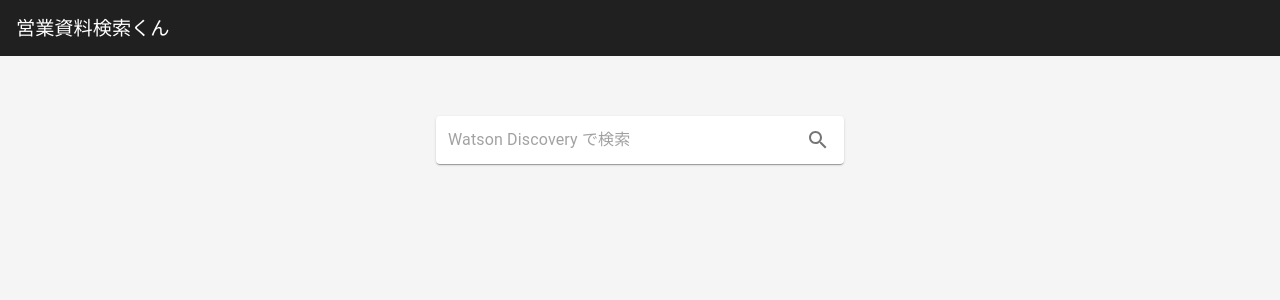
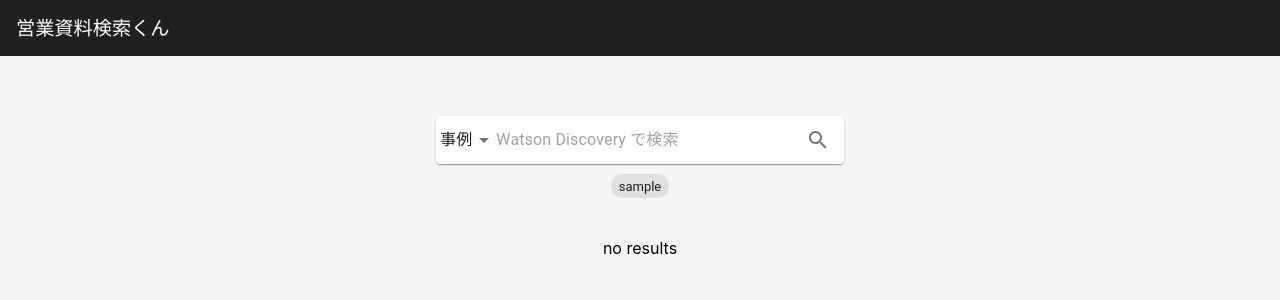
Before and after one commit to cloud-native-garage-method-japan-cohort/pisces-search-app-web, a React (Create React App) app: page / in a window 1280 px wide. Shown: the top 300 px of the page. Built offline with nearby package versions, Linux system fonts and the light colour scheme.

Commit message:
searchbox and searchresult

```diff
--- a/package.json
+++ b/package.json
@@ -13,6 +13,7 @@
     "react-dom": "^17.0.2",
     "react-router-dom": "^5.2.0",
     "react-scripts": "4.0.3",
+    "react-truncate": "^2.4.0",
     "web-vitals": "^1.1.2"
   },
   "scripts": {
--- /dev/null
+++ b/src/components/searchBox/SearchBox.js
@@ -0,0 +1,124 @@
+import React, { useCallback, useState } from "react";
+import {
+  Chip,
+  IconButton,
+  MenuItem,
+  Paper,
+  Select,
+  TextField,
+  makeStyles,
+} from "@material-ui/core";
+import SearchIcon from "@material-ui/icons/Search";
+import { queryDiscovery } from "../../utils/index";
+
+const useStyles = makeStyles((theme) => ({
+  root: {
+    marginTop: "60px",
+    padding: "2px 4px",
+    display: "flex",
+    alignItems: "center",
+    justifyContent: "center",
+    width: 400,
+  },
+  input: {
+    marginLeft: theme.spacing(1),
+    flex: 1,
+  },
+  iconButton: {
+    padding: 10,
+  },
+  suggestions: {
+    paddingTop: 10,
+  },
+}));
+
+const SearchBox = (props) => {
+  const [sendText, setSendText] = useState("");
+  const [type, setType] = useState(1);
+  const [suggestions, setSuggestions] = useState(["sample"]);
+
+  const onClickSearch = useCallback(
+    async (event) => {
+      event.preventDefault();
+      const res = await queryDiscovery(sendText, type, 5);
+
+      /*
+      const allSuggestions = [];
+      for (let data in res.data) {
+        const concepts = data.concepts || [];
+        allSuggestions.concat(concepts.map((concept) => concept.name));
+      }
+      setSuggestions([...allSuggestions]);
+      */
+
+      props.onSearch(res.data);
+    },
+    [sendText, type, setSuggestions]
+  );
+  const onSubmitForm = useCallback(
+    (event) => {
+      onClickSearch(event);
+    },
+    [onClickSearch]
+  );
+  const onChangeTypeSelect = useCallback(
+    (event) => {
+      setType(event.target.value);
+    },
+    [setType]
+  );
+  const onChangeSearchText = useCallback(
+    (event) => {
+      setSendText(event.target.value);
+    },
+    [setSendText]
+  );
+
+  const classes = useStyles();
+
+  return (
+    <React.Fragment>
+      <form onSubmit={onSubmitForm}>
+        <Paper className={classes.root}>
+          <TextField
+            placeholder="Watson Discovery で検索"
+            InputProps={{
+              disableUnderline: true,
+              startAdornment: (
+                <Select
+                  labelId="demo-simple-select-label"
+                  id="demo-simple-select"
+                  value={type}
+                  onChange={onChangeTypeSelect}
+                  disableUnderline
+                >
+                  <MenuItem value={1}>事例</MenuItem>
+                  <MenuItem value={2}>ソリューション</MenuItem>
+                </Select>
+              ),
+              endAdornment: (
+                <IconButton
+                  type="button"
+                  className={classes.iconButton}
+                  aria-label="search"
+                  onClick={onClickSearch}
+                >
+                  <SearchIcon />
+                </IconButton>
+              ),
+            }}
+            onChange={onChangeSearchText}
+            fullWidth
+          />
+        </Paper>
+      </form>
+      <div className={classes.suggestions}>
+        {suggestions.map((suggest) => (
+          <Chip size="small" label={suggest} />
+        ))}
+      </div>
+    </React.Fragment>
+  );
+};
+
+export default SearchBox;
--- /dev/null
+++ b/src/components/searchResults/SearchResults.js
@@ -0,0 +1,60 @@
+import Truncate from "react-truncate";
+import { Paper, Grid, makeStyles, Chip } from "@material-ui/core";
+import React from "react";
+
+const useStyles = makeStyles((theme) => ({
+  grid: {
+    marginTop: "48px",
+    width: "100",
+  },
+  paper: {
+    textAlign: "left",
+    padding: "10px",
+  },
+  paperBorder: {
+    border: `3px solid #5898a7`,
+  },
+}));
+
+const SearchResults = (props) => {
+  const classes = useStyles();
+  //   console.log(props.results[0].concepts[0].name);
+  if (props.results.length < 1) {
+    return <div>no results</div>;
+  }
+
+  return (
+    <div style={{ width: "1000px" }}>
+      <Grid container>
+        最もおすすめの記事：
+        <Grid item xs={12}>
+          <Paper
+            className={[classes.paper, classes.paperBorder].join(" ")}
+            elevation={5}
+          >
+            <Truncate line={10} width={2400}>
+              {props.results[0].text}
+            </Truncate>
+          </Paper>
+        </Grid>
+      </Grid>
+      <Grid className={classes.grid} container spacing={2}>
+        {props.results.slice(1).map((result, i) => (
+          <Grid item xs>
+            <div style={{ textAlign: "left" }}>{i + 2}番目におすすめ</div>
+            <Paper className={classes.paper}>
+              <Truncate line={5} width={1000}>
+                {result.text}
+              </Truncate>
+            </Paper>
+            {result.concepts?.map((rc) => (
+              <Chip size="small" label={rc.name} />
+            ))}
+          </Grid>
+        ))}
+      </Grid>
+    </div>
+  );
+};
+
+export default SearchResults;
--- a/src/pages/Top.js
+++ b/src/pages/Top.js
@@ -1,83 +1,28 @@
-
-import React, {useState} from 'react';
-import Layout from '../components/layout/Layout';
-
-import { makeStyles, Grid, Container, IconButton, Paper, InputBase} from "@material-ui/core";
-import SearchIcon from '@material-ui/icons/Search';
-
-import { queryDiscovery }from '../utils/index';
-
-const useStyles = makeStyles((theme) => ({
-  root: {
-    marginTop: '60px',
-    padding: '2px 4px',
-    display: 'flex',
-    alignItems: 'center',
-    justifyContent: 'center',
-    width: 400,
-  },
-  input: {
-    marginLeft: theme.spacing(1),
-    flex: 1,
-  },
-  iconButton: {
-    padding: 10,
-  },
-  divider: {
-    height: 28,
-    width: '100%',
-    margin: 4,
-  },
-  grid: {
-    marginTop: '48px',
-    width: '100',
-  }
-}));
-
+import React, { useState } from "react";
+import { Box } from "@material-ui/core";
+import Layout from "../components/layout/Layout";
+import SearchBox from "../components/searchBox/SearchBox";
+import SearchResults from "../components/searchResults/SearchResults";
 
 const Top = () => {
-  const [sendText, setSendText] = useState('');
-  const [recvText, setRecvText] = useState('');
+  const [results, setResults] = useState([]);
 
-  const classes = useStyles();
-
-  const onPressQuery = async (event) => {
-    event.preventDefault();
-    const res = await queryDiscovery(sendText);
-    setRecvText(res.data.responseText);
-    console.log(res);
-    // setSendText('');
-  }
+  const onSearch = async (results) => {
+    console.log("results:");
+    console.log(results);
+    setResults([...results]);
+  };
 
   return (
     <Layout>
-      <form onSubmit={(e)=>{onPressQuery(e)}}>
-        <Paper className={classes.root}>
-          <InputBase
-            className={classes.input}
-            placeholder="Watson Discovery で検索"
-            inputProps={{ 'aria-label': 'search watson discovery' }}
-            onChange={(e)=>{setSendText(e.target.value)}}
-          />
-          <IconButton
-            type="button"
-            className={classes.iconButton}
-            aria-label="search"
-            onClick={(e) => onPressQuery(e)}
-          >
-            <SearchIcon />
-          </IconButton>
-        </Paper>
-      </form>
-      <Grid className={classes.grid}>
-        <Container>
-          <Grid>
-            {recvText}
-          </Grid>
-        </Container>
-      </Grid>
+      <Box paddingBottom={5}>
+        <SearchBox onSearch={onSearch} />
+      </Box>
+      {!results ? <Loading /> : <SearchResults results={results} />}
     </Layout>
-  )
-}
+  );
+};
+
+const Loading = () => <div>loading</div>;
 
 export default Top;
--- a/src/utils/index.js
+++ b/src/utils/index.js
@@ -1,19 +1,28 @@
-
-import axios from 'axios';
+import axios from "axios";
 
 const API_ENDPOINT = process.env.REACT_APP_API_BASE_URL;
 
 const api = axios.create({
   baseURL: API_ENDPOINT,
   headers: {
-    'Content-Type': 'application/json',
-    'X-Requested-With': 'XMLHttpRequest'
+    "Content-Type": "application/json",
+    "X-Requested-With": "XMLHttpRequest",
   },
-  responseType: 'json',
-})
+  responseType: "json",
+});
 
-export const queryDiscovery = async (searchText) => {
-  return await api.post('/discovery/search', {
-    searchText: searchText
-  })
-}
+export const queryDiscovery = async (searchText, type, itemNum = 5) => {
+  if (searchText.length < 1) {
+    return {
+      data: [],
+    };
+  }
+
+  const body = {
+    text: searchText,
+    type: type,
+    item_num: itemNum,
+  };
+  const response = await api.post("", body);
+  return response.data;
+};
```
Also changed, not shown: src/components/header/Header.js (+7 -8 lines), 2 other files (tests, documents, lock files or other folders).
